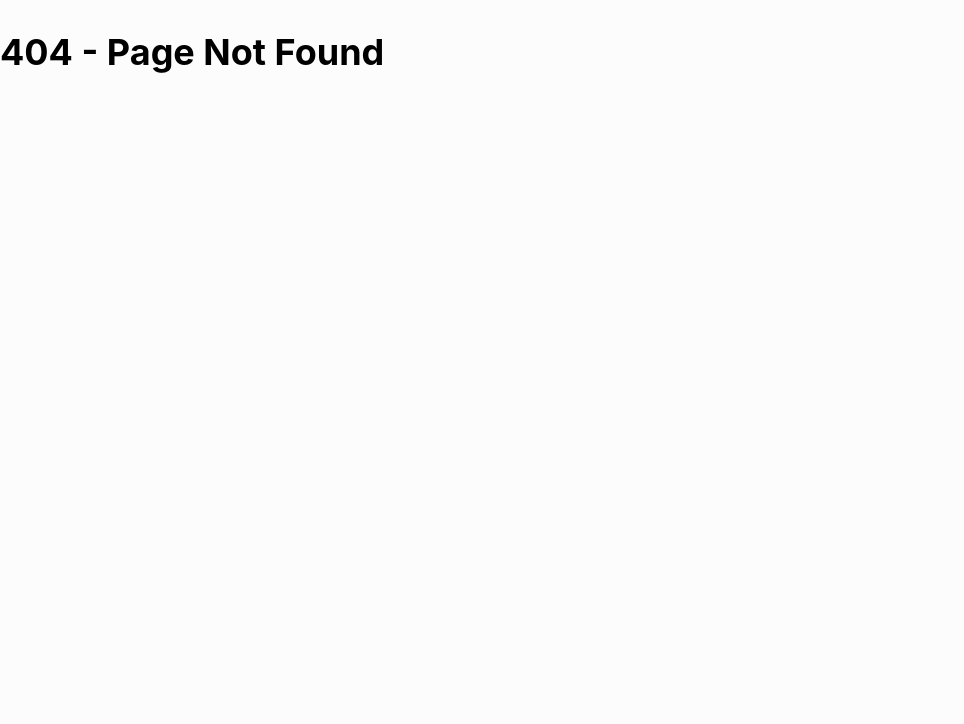
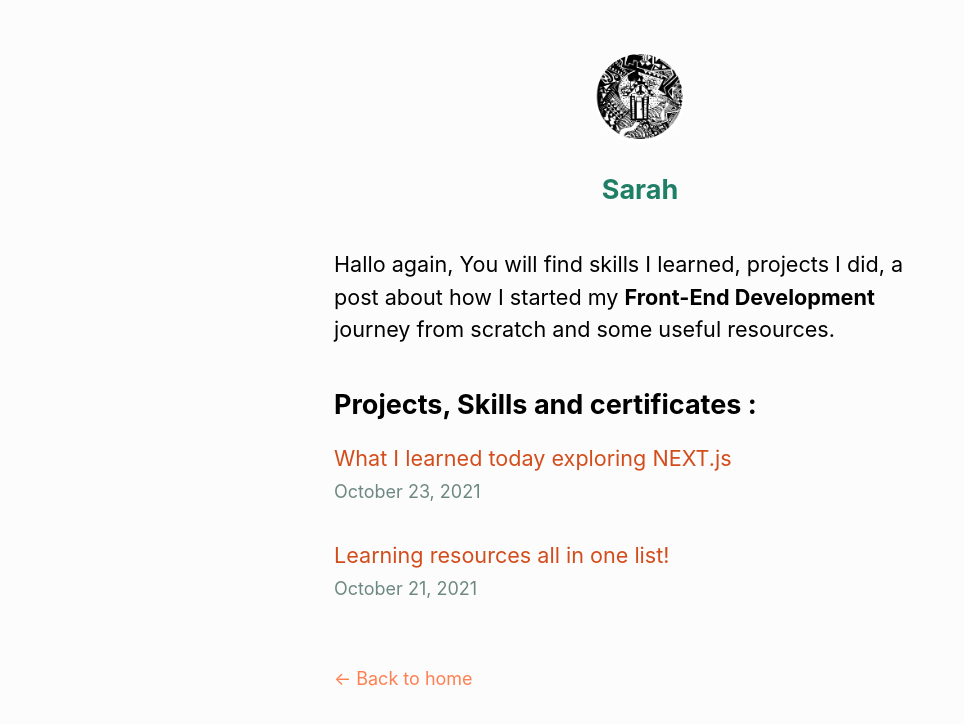
Before and after one commit to sarahkbakir/portfolio2, a Next.js app: page /BlogSection in a window 1280 px wide. Before the commit this address had no page. Shown: the top 724 px of the page, without its empty margins (0-964 px from the left). Built offline with nearby package versions, Linux system fonts and the light colour scheme.

Commit message:
content changes

```diff
--- a/lib/blog.js
+++ b/lib/blog.js
@@ -4,7 +4,7 @@ import matter from 'gray-matter'
 import remark from 'remark'
 import html from 'remark-html'
 
-const postsDirectory = path.join(process.cwd(), 'posts')
+const postsDirectory = path.join(process.cwd(), 'BlogSection')
 
 export function getSortedPostsData() {
   // Get file names under /posts
--- a/pages/blog.js
+++ b/pages/BlogSection.js
@@ -6,10 +6,10 @@ import Link from 'next/link'
 import Date from '../components/date'
 
 
-export default function certificates ({ allPostsData }) {
+export default function BlogSection ({ allPostsData }) {
 
     return (
-        <Layout certificates>
+        <Layout BlogSection>
 
           <section className={utilStyles.headingMd}>
             <p>Hallo again, You will find skills I learned, projects I did, a post about how I started my <strong>Front-End Development</strong> journey from scratch and some useful resources. {<br/>}
--- a/pages/index.js
+++ b/pages/index.js
@@ -19,13 +19,13 @@ export default function Home({}) {
       </section>
 
       {/* blog section */}
-      <section className={`${utilStyles.headingMd} ${utilStyles.padding1px}`}>
-        <Link href="/blog">
+      {/* <section className={`${utilStyles.headingMd} ${utilStyles.padding1px}`}>
+        <Link href="/BlogSection">
           <a>
             <h2 className={utilStyles.headingLg}>Blog</h2>
           </a>
         </Link>
-      </section>
+      </section> */}
 
       {/* Skilss section */}
       <section className={`${utilStyles.headingMd} ${utilStyles.padding1px}`}>
```
Also changed, not shown: BlogSection/Refrences.md (renamed from posts/Refrences.md), BlogSection/what-learned-today-exploring-next.js.md (renamed from posts/what-learned-today-exploring-next.js.md).
